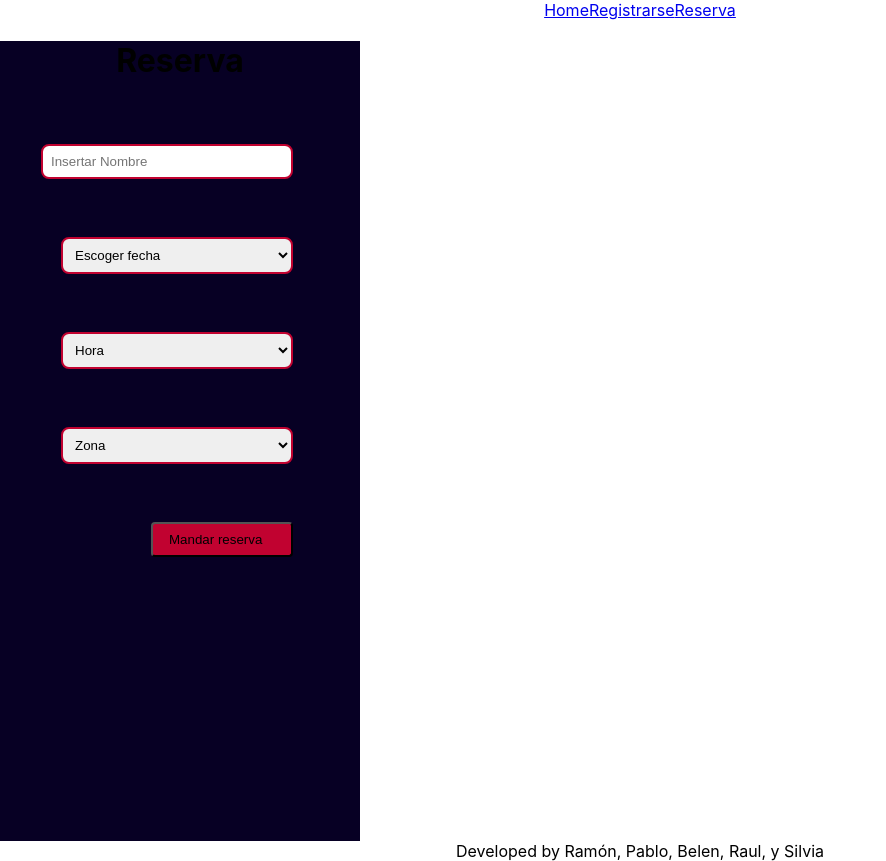
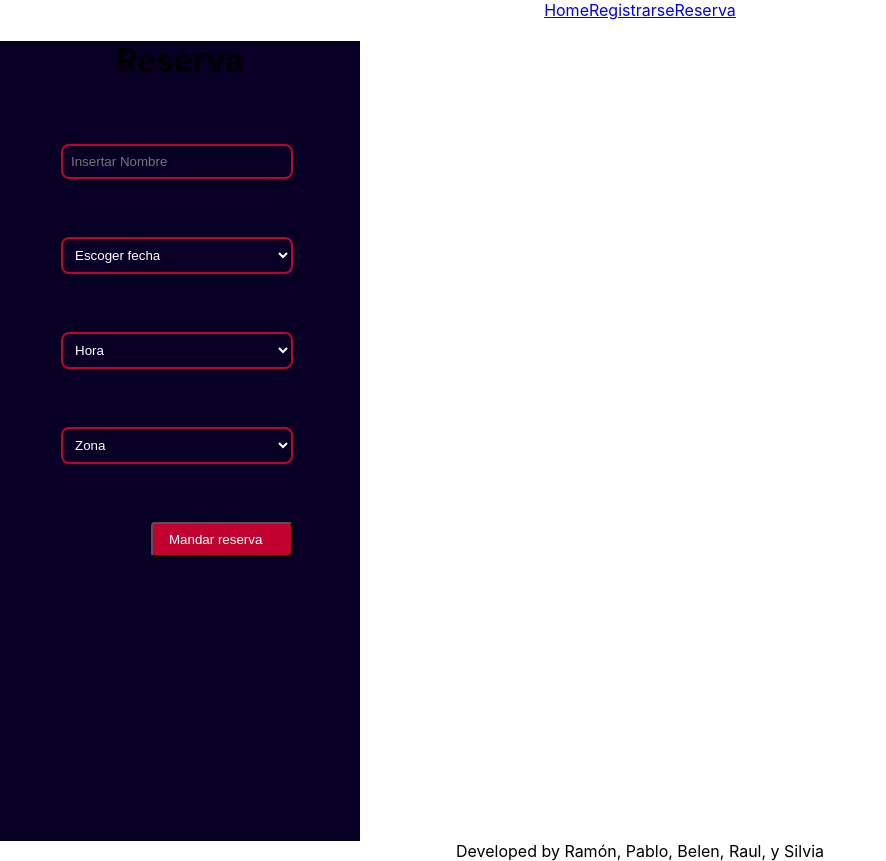
Before and after one commit to RMoreno207/reservaDiscoteca, a React (Create React App) app: page /booking in a window 1280 px wide. Shown: the whole page, without its empty margins (0-886 px from the left). Built offline with nearby package versions, Linux system fonts and the light colour scheme.

Commit message:
refactorized

```diff
--- a/src/App.css
+++ b/src/App.css
@@ -43,6 +43,7 @@
   width: 360px;
   height: 800px;
   flex-grow: 0;
+
   background-color: #070024;
 }
 
@@ -70,6 +71,24 @@
   padding: 8px;
   border-radius: 8px;
   border: solid 2px #c10230;
+  background-color: #070024;
+  color: white;
+}
+
+.input-sin-desplegar2 {
+  width: 212px;
+  height: 40px;
+  flex-grow: 0;
+  display: flex;
+  flex-direction: row;
+  justify-content: flex-start;
+  align-items: center;
+  gap: 106px;
+  padding: 8px;
+  border-radius: 8px;
+  border: solid 2px #c10230;
+  background-color: #070024;
+  color: white;
 }
 
 .Ttulo {
@@ -99,4 +118,5 @@
   padding: 8px 16px;
   border-radius: 4px;
   background-color: #c10230;
+  color: white;
 }
--- a/src/components/Main/Booking/Booking.jsx
+++ b/src/components/Main/Booking/Booking.jsx
@@ -24,7 +24,7 @@ const Booking = () => {
         <form className="Form_reserva" onSubmit={showResults}>
           {/* <label className="Ttulo" htmlFor="firstName">Nombre</label> */}
           {/* Nombre */}
-          <input className="input-sin-desplegar"
+          <input className="input-sin-desplegar2"
             id="firstName"
             name="firstName"
             placeholder="Insertar Nombre"
@@ -67,7 +67,9 @@ const Booking = () => {
             placeholder="usuario@gmail.com"
             type="email"
           />*/}
+
           <button className="Main-Button-Original" type="submit">Mandar reserva</button>
+
         </form>
       </div>
     </div>
```
